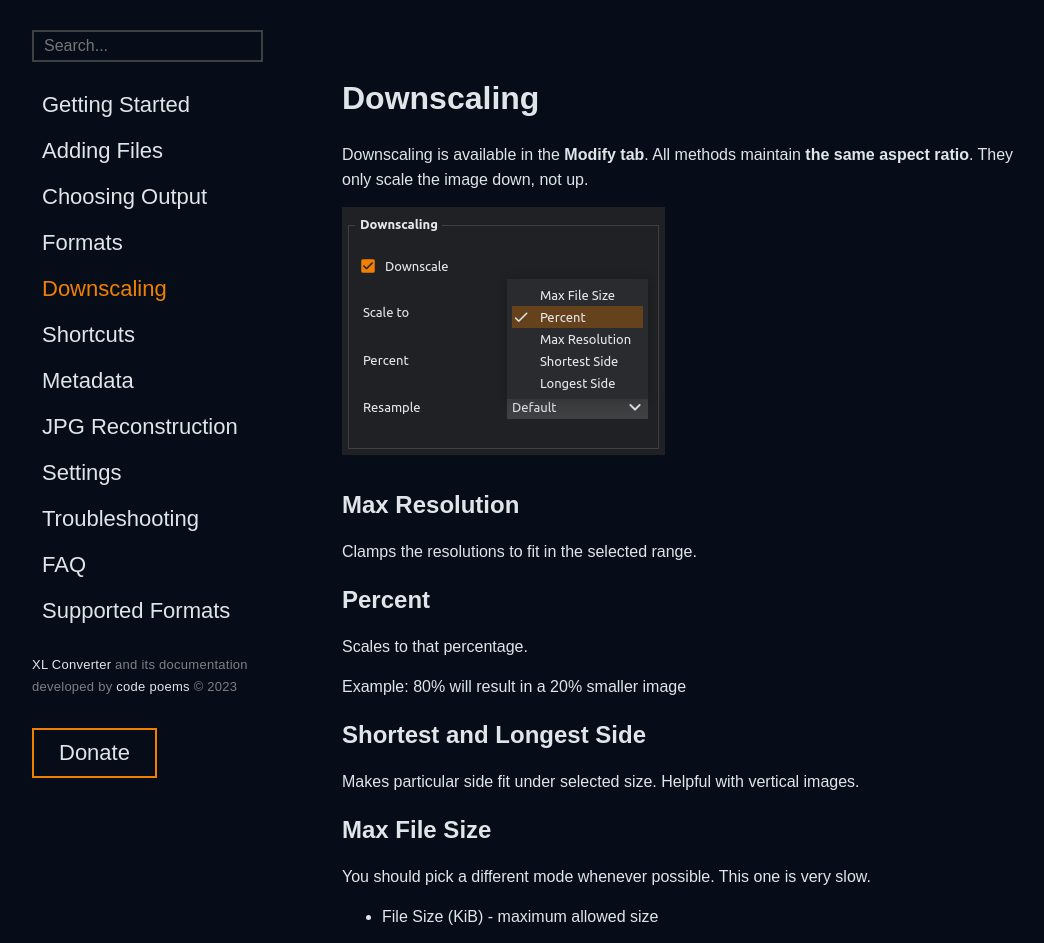
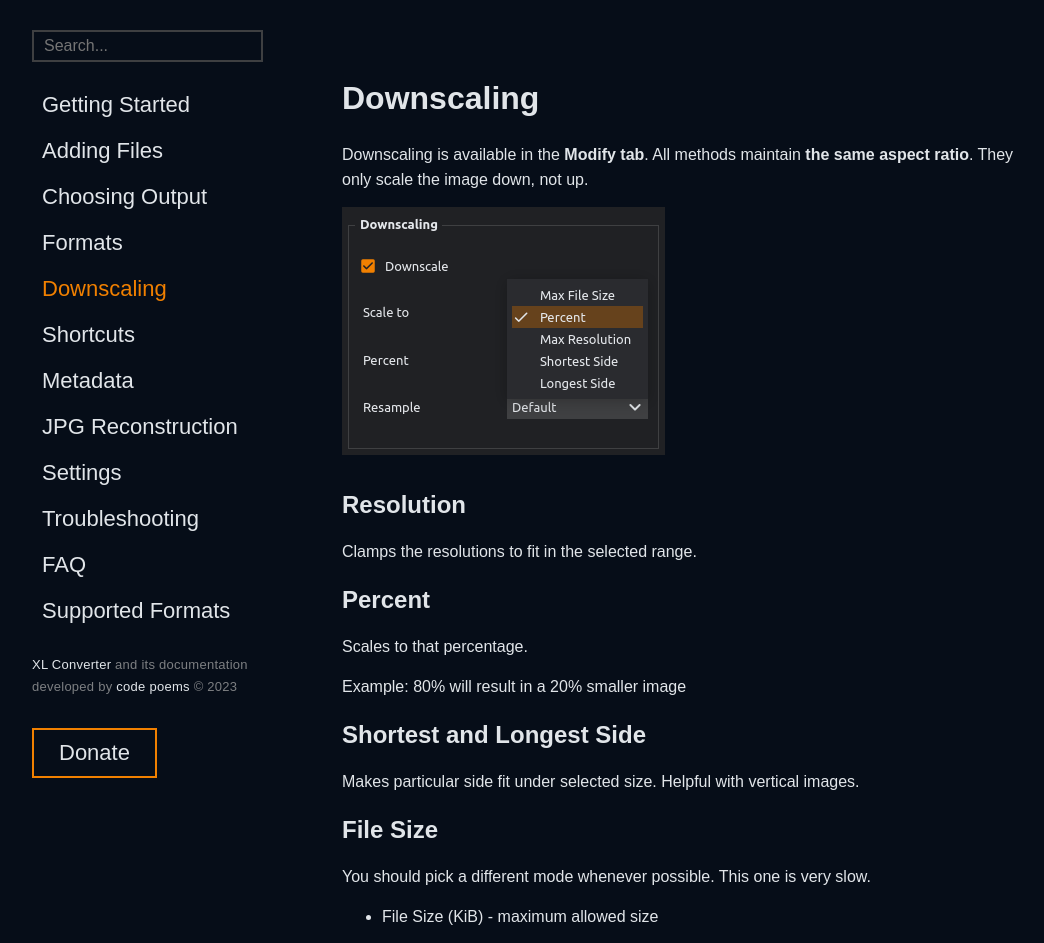
Before and after one commit to JacobDev1/xl-converter-docs, a React (Vite) app: page /downscaling in a window 1280 px wide. Shown: the top 943 px of the page, without its empty margins (158-1202 px from the left). Built offline with nearby package versions, Linux system fonts and the light colour scheme; the HTML template or start-up script is replaced by a standard one.

Commit message:
Update content

```diff
--- a/src/pages/Downscaling.tsx
+++ b/src/pages/Downscaling.tsx
@@ -1,4 +1,3 @@
-import ModifyTab from "../assets/xl_converter_modify_tab.webp";
 import ManualDownscaling from "../assets/xl_converter_manual_downscaling.webp";
 
 export default function Downscaling(){
@@ -7,7 +6,7 @@ export default function Downscaling(){
         <p>Downscaling is available in the <b>Modify tab</b>. All methods maintain <b>the same aspect ratio</b>. They only scale the image down, not up.</p>
         <img src={ManualDownscaling} />
 
-        <h2>Max Resolution</h2>
+        <h2>Resolution</h2>
         <p>Clamps the resolutions to fit in the selected range.</p>
 
         <h2>Percent</h2>
@@ -17,7 +16,7 @@ export default function Downscaling(){
         <h2>Shortest and Longest Side</h2>
         <p>Makes particular side fit under selected size. Helpful with vertical images.</p>
 
-        <h2>Max File Size</h2>
+        <h2>File Size</h2>
         <p>You should pick a different mode whenever possible. This one is very slow.</p>
         <ul>
             <li>File Size (KiB) - maximum allowed size</li>
```
